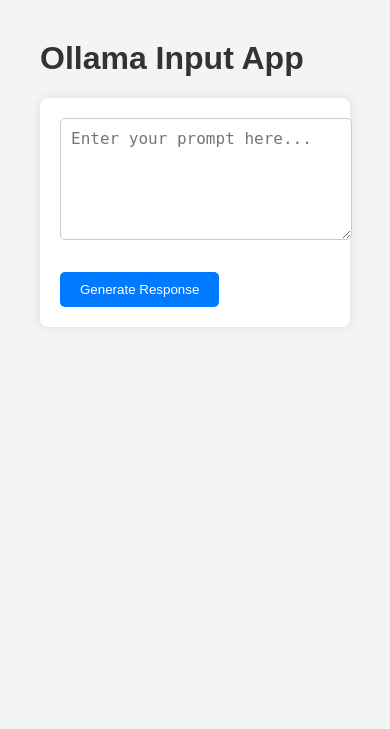
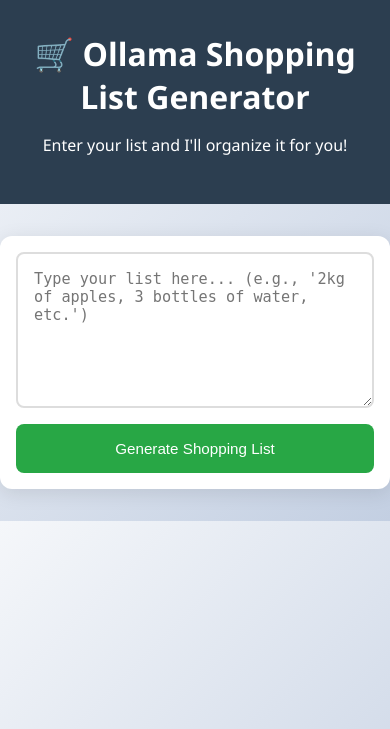
Before and after one commit to SMFloris/listlingo, a Flask app: page / in a window 390 px wide. Shown: the top 729 px of the page. Run offline with Flask 3, Linux system fonts and the light colour scheme.

Commit message:
feat: add loading spinner and responsive design

```diff
--- a/templates/index.html
+++ b/templates/index.html
@@ -1,63 +1,181 @@
 <!DOCTYPE html>
 <html lang="en">
 <head>
-    <meta charset="UTF-8">
-    <title>Ollama Input App</title>
+  <meta charset="UTF-8" />
+  <meta name="viewport" content="width=device-width, initial-scale=1.0" />
+  <title>Ollama Shopping List Generator</title>
   <style>
     body {
-            font-family: Arial, sans-serif;
-            margin: 40px;
-            background-color: #f4f4f4;
-        }
-        h1 {
+      font-family: 'Segoe UI', Tahoma, Geneva, Verdana, sans-serif;
+      margin: 0;
+      padding: 0;
+      background: linear-gradient(135deg, #f5f7fa, #c3cfe2);
       color: #333;
     }
+
+    header {
+      background: #2c3e50;
+      color: white;
+      padding: 2rem 1rem;
+      text-align: center;
+    }
+
+    header h1 {
+      margin: 0;
+      font-size: 2.5rem;
+    }
+
+    .container {
+      max-width: 800px;
+      margin: 2rem auto;
+      padding: 1rem;
+      background: white;
+      border-radius: 12px;
+      box-shadow: 0 4px 20px rgba(0, 0, 0, 0.1);
+    }
+
     form {
-            background: #fff;
-            padding: 20px;
+      display: flex;
+      flex-direction: column;
+      gap: 1rem;
+    }
+
+    textarea {
+      resize: vertical;
+      min-height: 120px;
+      padding: 1rem;
+      border: 2px solid #ddd;
       border-radius: 8px;
-            box-shadow: 0 0 10px rgba(0,0,0,0.1);
+      font-size: 1rem;
+      transition: border-color 0.3s;
     }
-        textarea {
-            width: 100%;
-            height: 100px;
-            padding: 10px;
-            font-size: 16px;
-            border-radius: 5px;
-            border: 1px solid #ccc;
+
+    textarea:focus {
+      border-color: #007BFF;
+      outline: none;
     }
+
     input[type="submit"] {
-            margin-top: 10px;
-            padding: 10px 20px;
-            background-color: #007BFF;
+      padding: 1rem;
+      background-color: #28a745;
       color: white;
       border: none;
-            border-radius: 5px;
+      border-radius: 8px;
+      font-size: 1rem;
       cursor: pointer;
+      transition: background-color 0.3s;
     }
+
     input[type="submit"]:hover {
-            background-color: #0056b3;
+      background-color: #218838;
     }
+
     #response {
-            margin-top: 30px;
-            padding: 15px;
-            background-color: #e9ecef;
-            border-radius: 5px;
+      margin-top: 2rem;
+      padding: 1.5rem;
+      background-color: #f8f9fa;
+      border-radius: 8px;
       white-space: pre-wrap;
+      font-size: 1rem;
+      line-height: 1.6;
+    }
+
+    .loading {
+      display: none;
+      flex-direction: column;
+      align-items: center;
+      justify-content: center;
+      padding: 2rem;
+      background: #fff;
+      border-radius: 8px;
+      box-shadow: 0 2px 10px rgba(0, 0, 0, 0.1);
+    }
+
+    .spinner {
+      border: 5px solid #f3f3f3;
+      border-top: 5px solid #007BFF;
+      border-radius: 50%;
+      width: 50px;
+      height: 50px;
+      animation: spin 1s linear infinite;
+      margin-bottom: 1rem;
+    }
+
+    @keyframes spin {
+      0% { transform: rotate(0deg); }
+      100% { transform: rotate(360deg); }
+    }
+
+    .loading-message {
+      font-size: 1.2rem;
+      color: #555;
+    }
+
+    @media (max-width: 600px) {
+      header h1 {
+        font-size: 2rem;
+      }
+
+      textarea {
+        font-size: 0.95rem;
+      }
+
+      input[type="submit"] {
+        font-size: 0.95rem;
+      }
     }
   </style>
 </head>
 <body>
-    <h1>Ollama Input App</h1>
-    <form method="POST">
-        <textarea name="input_text" placeholder="Enter your prompt here..."></textarea><br><br>
-        <input type="submit" value="Generate Response">
+  <header>
+    <h1>🛒 Ollama Shopping List Generator</h1>
+    <p>Enter your list and I'll organize it for you!</p>
+  </header>
+
+  <div class="container">
+    <form id="inputForm" method="POST">
+      <textarea name="input_text" placeholder="Type your list here... (e.g., '2kg of apples, 3 bottles of water, etc.')"></textarea>
+      <input type="submit" value="Generate Shopping List" />
     </form>
+
+    <div class="loading" id="loading">
+      <div class="spinner"></div>
+      <div class="loading-message" id="loadingMessage">Growing vegetables... 🌱</div>
+    </div>
+
     {% if response %}
     <div id="response">
-        <h2>Response:</h2>
+      <h2>🤖 Here's your organized list:</h2>
       {{ response }}
     </div>
     {% endif %}
+  </div>
+
+  <script>
+    const loadingDiv = document.getElementById('loading');
+    const loadingMessage = document.getElementById('loadingMessage');
+    const messages = [
+      "Stocking shelves... 🧺",
+      "Growing tomatoes... 🍅",
+      "Sorting items... 🧹",
+      "Rearranging aisles... 🛒",
+      "Organizing groceries... 🥦",
+      "Polishing the list... ✨",
+      "Transforming your list... 🧠",
+      "Making it perfect... 🌟"
+    ];
+    let messageIndex = 0;
+
+    document.getElementById('inputForm').addEventListener('submit', function () {
+      loadingDiv.style.display = 'flex';
+      loadingMessage.textContent = messages[messageIndex];
+      messageIndex = (messageIndex + 1) % messages.length;
+    });
+
+    // Optional: reset spinner on page load
+    window.addEventListener('load', () => {
+      loadingDiv.style.display = 'none';
+    });
+  </script>
 </body>
 </html>
```
Lines whose indentation alone changed are shown as unchanged.
